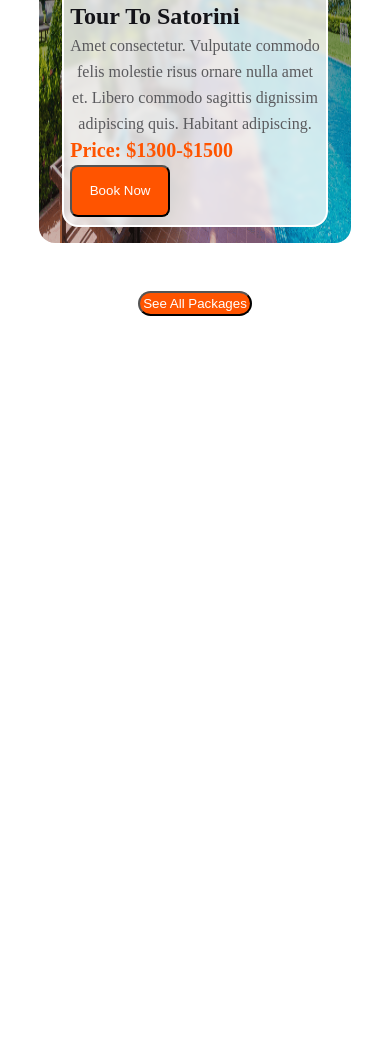
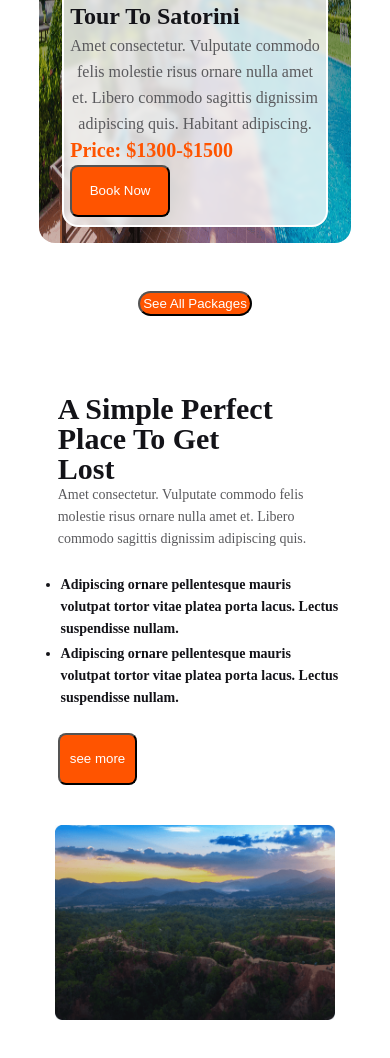
Before and after one commit to ah-sunny/A02-All-Set-Travel, a plain HTML site: page index.html in a window 390 px wide. Shown: the part 6218-7276 px from the top of the page. Before the commit the page ends 6612 px from the top, so only its background shows below. Drawn offline with Linux system fonts and the light colour scheme.

Commit message:
finished simple part with responsive

```diff
--- a/index.html
+++ b/index.html
@@ -190,6 +190,17 @@
         </section>
 
         <section class="simple">
+            <div class="text_part">
+                <h1>A Simple Perfect Place To Get Lost</h1>
+                <p>Amet consectetur. Vulputate commodo felis molestie risus  ornare nulla amet et. Libero commodo sagittis dignissim adipiscing quis. </p>
+                <ul>
+                    <li>Adipiscing ornare pellentesque mauris volutpat tortor vitae platea porta lacus. Lectus suspendisse nullam.</li>
+                    <li>Adipiscing ornare pellentesque mauris volutpat tortor vitae platea porta lacus. Lectus suspendisse nullam.</li>
+                </ul>
+                <button class="btn_primary">see more</button>
+            </div>
+            <div class="img_part">
+                <img src="Images/Group 40089.png" alt=""></div>
 
         </section>
 
--- a/style/style.css
+++ b/style/style.css
@@ -602,3 +602,73 @@ border-radius: 16px;
       }
 
 }
+
+
+/* -------simple part */
+.simple{
+    width: 80%;
+    margin: 78px auto;
+    /* background-color: aqua; */
+    height: auto;
+    display: flex;
+    justify-content: space-between;
+    align-items: center;
+
+
+}.simple .text_part{
+    width: 45%;
+    padding-left: 2%;
+    text-align: left;
+}.simple .img_part{
+    width: 51%;
+}
+
+.simple .text_part h1{
+    color: #131318;
+    font-family: Mulish;
+    font-size: 40px;
+    font-style: normal;
+    font-weight: 800;
+    line-height: 60px;
+    width: 80%;
+}.simple .text_part p{
+    color: #5A5A5D;
+    font-family: Mulish;
+    font-size: 16px;
+    font-style: normal;
+    font-weight: 400;
+    line-height: 26px;
+}.simple .text_part ul li{
+    color: #131318;
+    font-family: Mulish;
+    font-size: 16px;
+    font-style: normal;
+    font-weight: 700;
+    line-height: 26px;
+    margin-bottom: 1%;
+}.simple .text_part ul{
+    padding-left: 1%;
+}
+
+@media screen and (max-width: 600px){
+    .simple{
+        flex-direction: column;
+        gap: 2%;
+        height: auto;
+    }.simple .text_part, .simple .img_part{
+        width: 90%;
+        height: auto;
+    }.simple .text_part{
+        margin-bottom: 40px;
+    }.simple .text_part h1{
+        font-size: 30px;
+        line-height: 30px;
+    }
+    .simple .text_part p{
+        font-size: 14px;
+        line-height: 22px;
+    }.simple .text_part ul li{
+        font-size: 14px;
+        line-height: 22px;
+    }
+}
```
